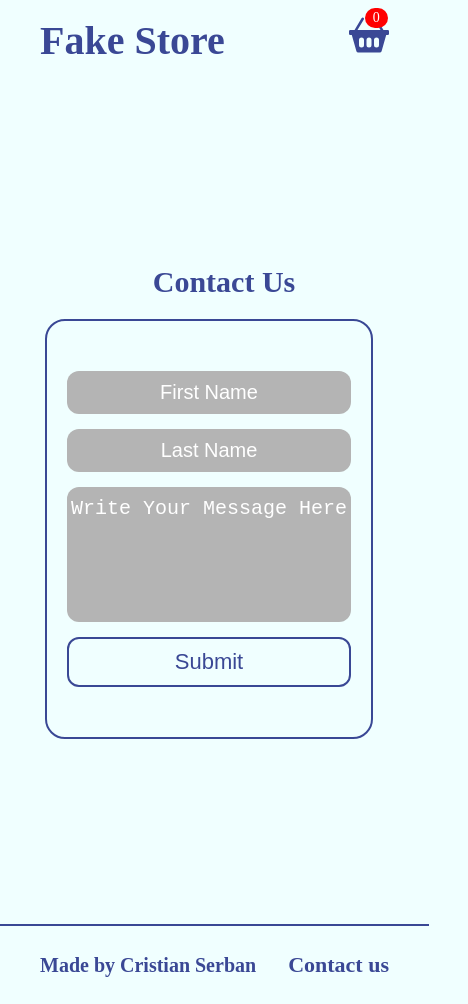
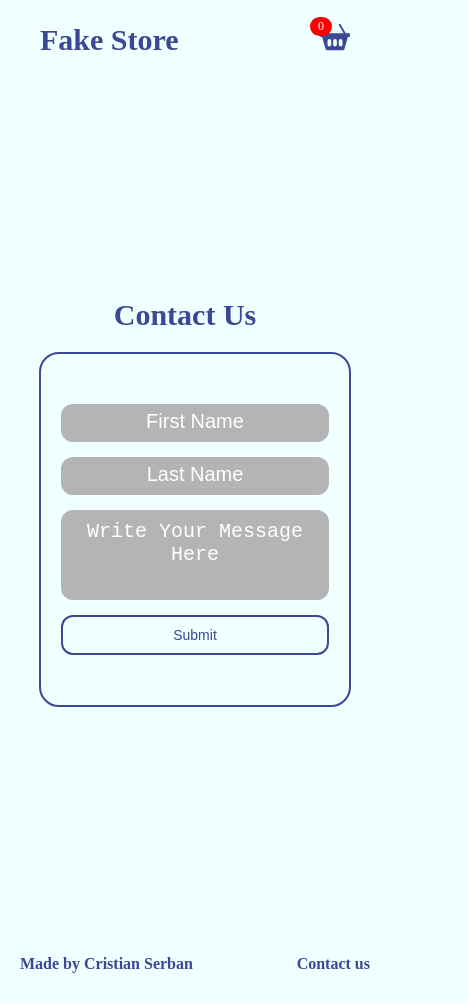
Before and after one commit to ChrisserDev/Fake-Store, a React (Vite) app: page /Contact in a window 390 px wide. Shown: the whole page, 468 px wide, since content can reach past the window. Built offline with nearby package versions, Linux system fonts and the light colour scheme.

Commit message:
Finished the mobile design

```diff
--- a/src/App.css
+++ b/src/App.css
@@ -35,16 +35,30 @@ body{
     grid-template-columns: repeat(3, 1fr);
 }
 
+.checkout-container{
+  margin-right: 75px;
+  margin-top: 40px;
+}
+
+.form-container{
+  width: 500px;
+}
+
 .header-container{
   padding: 0 40px;
 }
 
 #basket-items{
-  left: 102%;
+  left: 93%;
+}
+
+.product-card{
+  padding: 10px;
 }
 
 .header-container, .footer-container{
-  width: 109%;
+  width: 100%;
+  border: none;
 }
 
 .product-details-container{
@@ -56,7 +70,7 @@ body{
 }
 
 .contact-container{
-  width: 120%;
+  width: 100%;
 }
 
 .modal-container2{
@@ -64,19 +78,20 @@ body{
 }
 
 .ring{
-  left: 55%;
+  left: 50%;
 }
 }
 
 @media (max-width: 920px){
   .header-container, .footer-container{
-    width: 110%;
+    width: auto;
   }
 }
 
 @media (max-width: 769px){
   .products-container {
-    width: fit-content;
+    grid-template-columns: repeat(2, 1fr);
+    width: auto;
 }
 
 .product-card{
@@ -95,16 +110,25 @@ body{
 }
 
 #heart-btn{
-  top: 5%;
+  top: 6%;
+  left: 65%;
   font-size: 16px;
 }
 
 .bottom-card-section{
-  gap: 50px;
+  gap: 150px;
+}
+
+.form-container {
+  width: 450px;
 }
 
 #basket-items {
-  left: 101%;
+  left: 91%;
+}
+
+.checkout-box{
+  margin-left: 0;
 }
 
 .buttons-container {
@@ -117,7 +141,7 @@ body{
 
 .product-details-container img{
   width: 200px;
-  height: 300px;
+  height: 400px;
 }
 
 .checkout-box{
@@ -133,6 +157,10 @@ body{
   width: 54%;
 }
 
+.checkout-container{
+  min-height: 100vh;
+}
+
 .checkout-container-header p{
   font-size: 22px;
 }
@@ -146,7 +174,7 @@ body{
 }
 }
 
-@media(max-width: 426px){
+@media(max-width: 620px){
   .products-container {
     grid-template-columns: repeat(2, 1fr);
 }
@@ -156,11 +184,16 @@ body{
 }
 
 .bottom-card-section{
-  gap: 40px;
+  gap: 30px;
+}
+
+#discover-more-btn{
+  padding: 5px;
+  font-size: 16px;
 }
 
 .product-card img{
-  width: 200px;
+  width: 180px;
   height: 200px;
 }
 
@@ -170,10 +203,13 @@ body{
 
 #heart-btn {
   top: 6%;
+  left: 66%;
+  width: 40px;
+  height: 40px;
 }
 
 #basket-items {
-  left: 93.5%;
+  left: 84%;
 }
 
 .contact-container h1 {
@@ -183,12 +219,19 @@ body{
 }
 
 .form-container{
-  width: 70%;
-  margin-right: 50px;
+  width: 80%;
 }
 
-.footer-container{
-  gap: 30px;
+#item-category, #item-title, #item-price, #item-description{
+  font-size: 18px;
+}
+
+#submit-form-btn{
+  font-size: 14px;
+}
+
+.form-container input, textarea{
+  font-size: 16px;
 }
 
 .footer-container h2{
@@ -223,6 +266,206 @@ body{
 
 #add-to-cart-btn {
   width: 100%;
+  font-size: 16px;
+}
+
+.checkout-box {
+  width: 400px;
+}
+.right-side-checkout-container {
+  gap: 20px;
+}
+
+.checkout-container-header{
+  padding: 10px;
+}
+
+.checkout-container-header p{
+  font-size: 16px;
+}
+
+.checkout-left-side{
+  flex-direction: column;
+  padding: 0;
+  width: 45%;
+}
+
+.checkout-right-side{
+  gap: 55px;
+  font-size: 12px;
+  margin-left: 10px;
+}
+
+.checkout-container-footer{
+  padding: 10px;
+  gap: 20px;
+  font-size: 16px;
+}
+
+.checkout-left-side h3{
+  font-size: 16px;
+}
+
+#checkout-btn{
+  font-size: 14px;
+  padding: 10px;
+}
+
+.checkout-product-item img{
+  width: 80px;
+  height: 100px;
+}
+
+.modal-container {
+  width: 250px;
+  text-align: center;
+  display: flex;
+  flex-direction: column;
+  align-items: center;
+  position: relative;
+  gap: 30px;
+  background-color: azure;
+  padding: 60px 0 10px 0;
+  font-size: 14px;
+}
+
+#return-btn{
+  font-size: 16px;
+
+}
+
+#no-items-added-message{
+  font-size: 20px;
+}
+
+#modal-check-icon{
+  font-size: 60px;
+}
+
+.modal-container2{
+  width: 280px;
+  font-size: 16px;
+}
+
+#modal-check-icon2{
+  font-size: 50px;
+  gap: 20px;
+
+}
+
+.ring{
+  top:55%;
+  left:50%;
+  width: 150px;
+  height: 150px;
+  line-height: 150px;
+  font-size: 16px;
 }
 
 }
+
+@media(max-width: 425px){
+  .products-container {
+    grid-template-columns: repeat(1, 1fr);
+}
+
+.footer-container{
+  padding: 10px 20px;
+}
+
+#title{
+  font-size: 30px;
+}
+
+#basket-icon{
+  font-size: 30px;
+}
+
+.product-card {
+  margin: 20px;
+}
+
+#show-all-btn, #filter-btns{
+  font-size: 14px;
+}
+
+.product-details-container img{
+    width: 150px;
+    height: 200px;
+}
+
+.checkout-product-item{
+  display: block;
+  border: none;
+}
+
+.checkout-left-side{
+  width: auto;
+  padding-bottom: 25px;
+}
+
+.checkout-container-header{
+  display: none;
+}
+
+.checkout-container-footer{
+  display: block;
+}
+
+.form-container::placeholder, textarea {
+  font-size: 12px;
+}
+
+.modal-container {
+  width: 200px;
+  gap: 20px;
+  font-size: 14px;
+}
+
+
+#checkout-btn{
+  margin-top: 20px;
+}
+
+.checkout-right-side{
+  gap: 140px;
+}
+
+#quantity{
+  display: none;
+}
+
+.checkout-box{
+    width: auto;
+    margin: 0 20px;
+    padding: 20px 0;
+}
+
+.bottom-card-section{
+  gap: 85px;
+}
+
+.footer-container h2{
+  font-size: 16px;
+}
+
+#contact-us-btn{
+  font-size: 16px;
+}
+
+#basket-items{
+  top: 2%;
+  left: 79.5%;
+  font-size: 12px;
+}
+
+.modal-container2{
+  height: 150px;
+  width: 200px;
+}
+
+.modal-container2 h2{
+  font-size: 18px;
+}
+
+}
--- a/src/Components/Pages/CheckoutPage/Checkout.css
+++ b/src/Components/Pages/CheckoutPage/Checkout.css
@@ -3,7 +3,7 @@
     flex-direction: column;
     justify-content: center;
     align-items: center;
-    height: auto;
+    min-height: 100vh;
     margin: 20px 0;
 }
 
--- a/src/Components/Pages/ContactPage/Contact.css
+++ b/src/Components/Pages/ContactPage/Contact.css
@@ -17,7 +17,7 @@
     display: flex;
     flex-direction: column;
     gap: 15px;
-    width: 35%;
+    width: 600px;
     padding: 50px 20px;
     border-radius: 20px;
     position: relative;
@@ -78,7 +78,7 @@
       left: 50px;
   }
 
-  .modal-container2{
+.modal-container2{
     height: 200px;
     width: 450px;
     text-align: center;
--- a/src/Components/Pages/ProductDetailsPage/Product.css
+++ b/src/Components/Pages/ProductDetailsPage/Product.css
@@ -38,4 +38,5 @@
     background: #FFD814;
     text-align: center;
     width: 60%;
+    cursor: pointer;
 }
```
